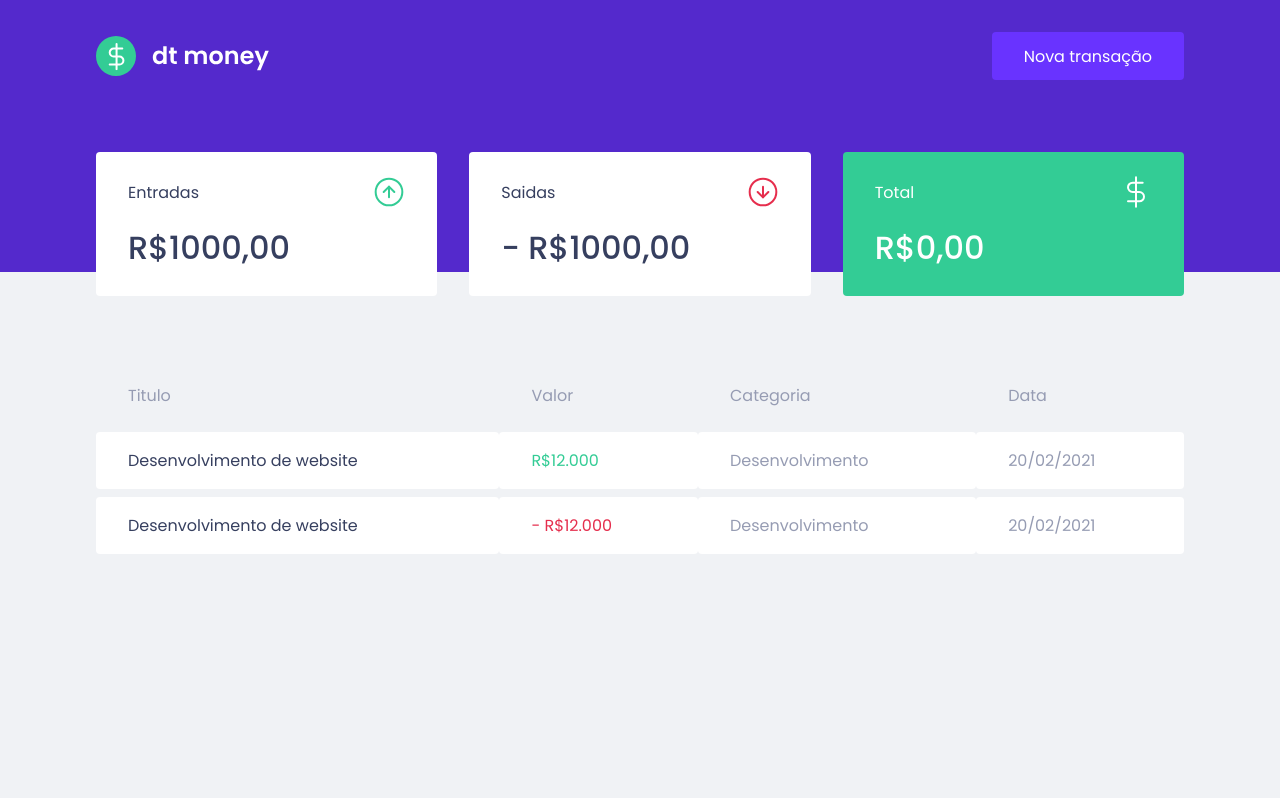
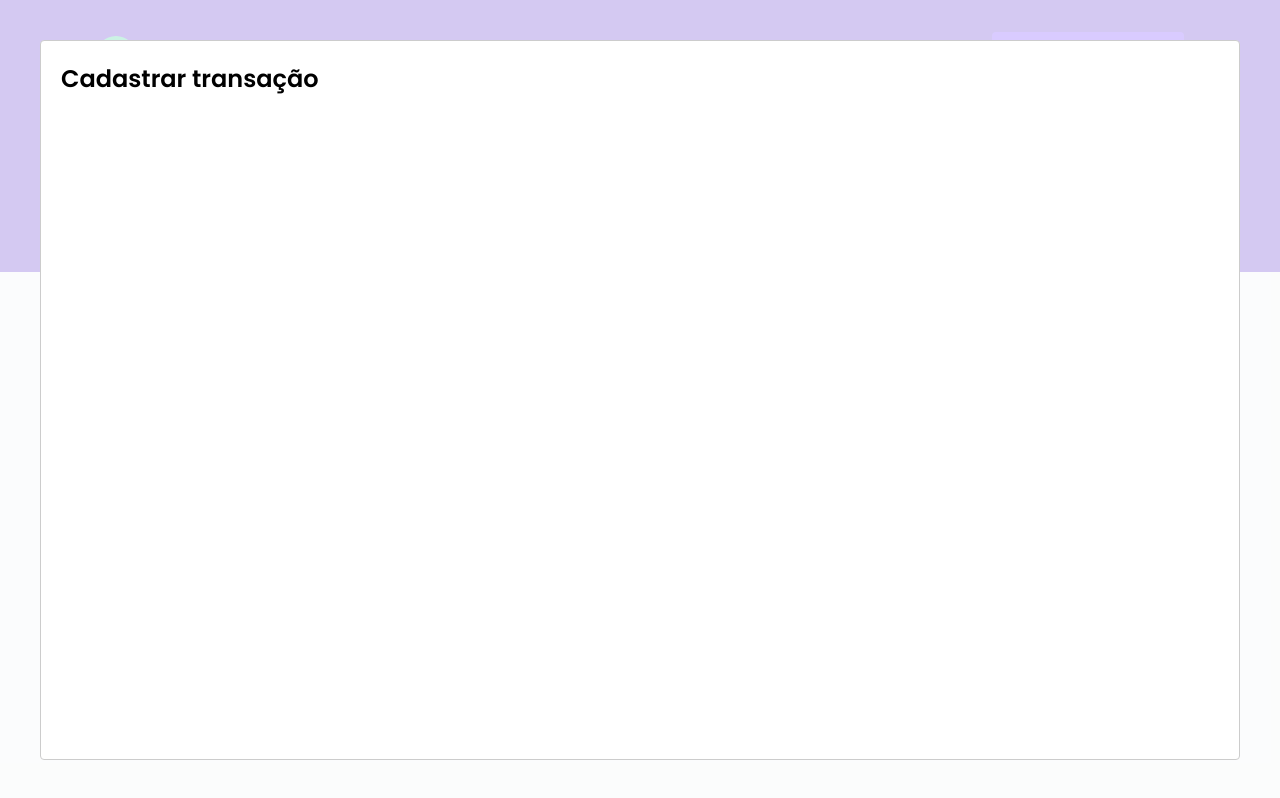
Before and after one commit to kaiquecaires/dt-money, a React (Create React App) app: page / in a window 1280 px wide. Both pictures are taken after a click on the button "Nova transação". Built offline with nearby package versions, Linux system fonts and the light colour scheme; no server answers; what miragejs would draw is missing.

Commit message:
chore: add react-modal

```diff
--- a/package.json
+++ b/package.json
@@ -6,6 +6,7 @@
     "axios": "^0.21.1",
     "react": "^17.0.2",
     "react-dom": "^17.0.2",
+    "react-modal": "^3.12.1",
     "react-scripts": "4.0.3",
     "styled-components": "^5.2.3",
     "web-vitals": "^1.1.1"
@@ -18,6 +19,7 @@
     "@types/node": "^12.20.7",
     "@types/react": "^17.0.3",
     "@types/react-dom": "^17.0.3",
+    "@types/react-modal": "^3.12.0",
     "@types/styled-components": "^5.1.9",
     "miragejs": "^0.1.41",
     "typescript": "^4.2.3"
--- a/src/App.tsx
+++ b/src/App.tsx
@@ -1,12 +1,32 @@
+import { useState } from 'react';
+import Modal from 'react-modal';
 import { Dashboard } from "./components/Dashboard";
 import { Header } from "./components/Header";
 import { GlobalStyle } from "./styles/global";
 
+Modal.setAppElement('#root');
+
 export function App() {
+  const [isNewTransactionModalOpen, setIsNewTransactionModalOpen] = useState(false);
+
+  function handleOpenNewTransactionModal() {
+    setIsNewTransactionModalOpen(true);
+  }
+
+  function handleClosedNewTransactionModal() {
+    setIsNewTransactionModalOpen(false);
+  }
+
   return (
     <div className="App">
-      <Header />
+      <Header onOpenNewTransactionModal={handleOpenNewTransactionModal} />
       <Dashboard />
+      <Modal
+        isOpen={isNewTransactionModalOpen}
+        onRequestClose={handleClosedNewTransactionModal}
+      >
+        <h2>Cadastrar transação</h2>
+      </Modal>
       <GlobalStyle />
     </div>
   );
--- a/src/components/Header/index.tsx
+++ b/src/components/Header/index.tsx
@@ -1,12 +1,16 @@
 import LogoImg from '../../assets/logo.svg'
 import { Container, Content } from './styles'
 
-export function Header() {
+interface HeaderProps {
+  onOpenNewTransactionModal: () => void;
+}
+
+export function Header({ onOpenNewTransactionModal }: HeaderProps) {
   return (
     <Container>
       <Content>
         <img src={LogoImg} alt="dt-money"/>
-        <button type="button">Nova transação</button>
+        <button type="button" onClick={onOpenNewTransactionModal}>Nova transação</button>
       </Content>
     </Container>
   )
```
Also changed, not shown: 1 other file (tests, documents, lock files or other folders).
